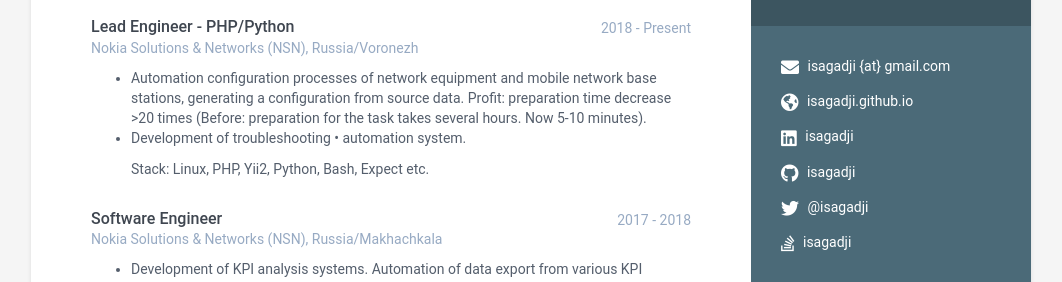
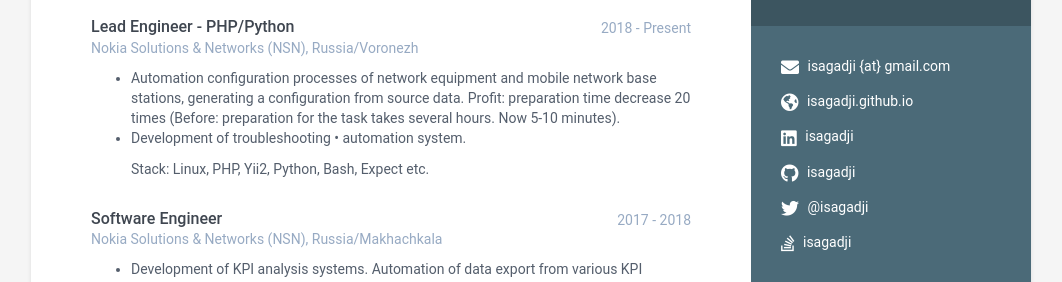
Before and after one commit to isagadji/isa, a Jekyll site: the page built from index.html, in a window 1280 px wide. Shown: the part 295-577 px from the top of the page, without its empty margins (109-1171 px from the left). Built offline with Jekyll 4.4.1, drawn with Linux system fonts in a browser that asks for light colours; part of the change alters nothing that is shown.

```diff
--- a/_data/data.yml
+++ b/_data/data.yml
@@ -53,7 +53,8 @@ experiences:
       time: 2018 - Present
       company: Nokia Solutions & Networks (NSN), Russia/Voronezh
       details: |
-        * Automation configuration processes of network equipment and mobile network base stations, generating a configuration from source data. Profit: preparation time decrease >20 times (Before: preparation for the task takes several hours. Now 5-10 minutes).
+        * Automation configuration processes of network equipment and mobile network base stations, generating a configuration from source data.
+          Profit: preparation time decrease 20 times (Before: preparation for the task takes several hours. Now 5-10 minutes).
         * Development of troubleshooting • automation system.
 
           Stack: Linux, PHP, Yii2, Python, Bash, Expect etc.
```
